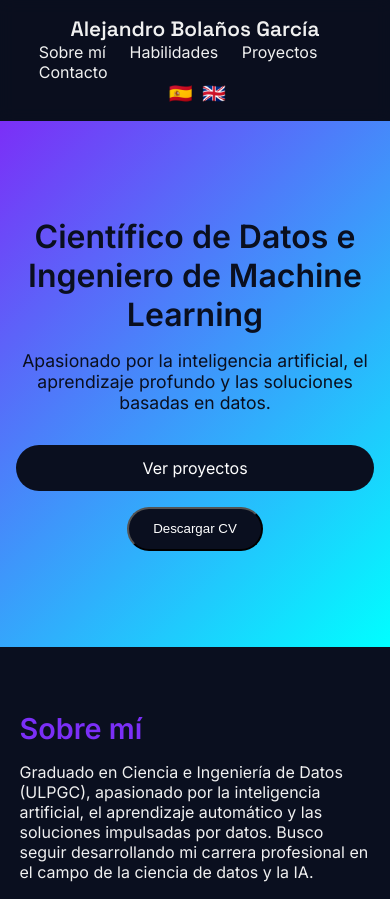
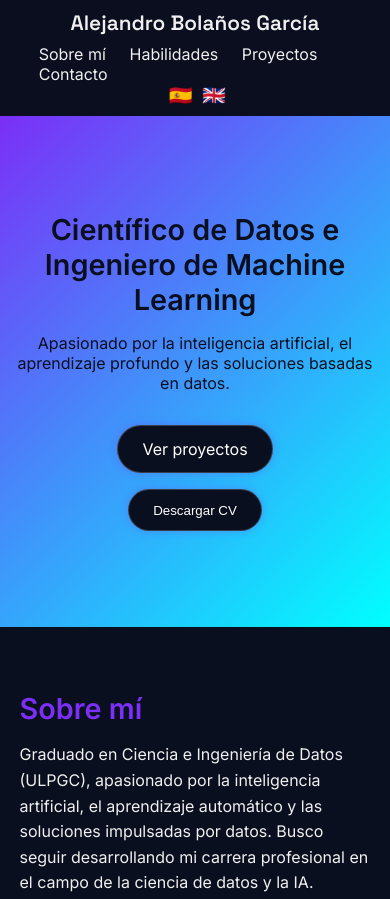
Before and after one commit to alebola/alebola.github.io, a plain HTML site: page index.html in a window 390 px wide. Shown: the top 899 px of the page. Drawn offline with Linux system fonts and the light colour scheme; no server answers.

Commit message:
corrección estilo

```diff
--- a/style.css
+++ b/style.css
@@ -1,16 +1,25 @@
+/* ======== RESET ======== */
 * {
   margin: 0;
   padding: 0;
   box-sizing: border-box;
 }
+
+/* ======== BASE ======== */
 body {
   font-family: 'Inter', sans-serif;
   background-color: #0a0f1f;
   color: #f0f0f0;
   scroll-behavior: smooth;
+  opacity: 0;
+  animation: fadeIn 1s ease forwards;
 }
 
-/* Header */
+@keyframes fadeIn {
+  to { opacity: 1; }
+}
+
+/* ======== HEADER ======== */
 .header {
   display: flex;
   justify-content: space-between;
@@ -19,46 +28,78 @@ body {
   background: rgba(10, 15, 31, 0.9);
   position: sticky;
   top: 0;
+  z-index: 100;
   backdrop-filter: blur(8px);
+  transition: padding 0.3s ease;
 }
+
 .logo {
   font-family: 'Space Grotesk', sans-serif;
   font-size: 1.3rem;
   font-weight: 600;
+  cursor: pointer;
+  transition: all 0.5s ease;
 }
+
+.logo:hover {
+  background: linear-gradient(135deg, #00ffff, #7b2ff7);
+  -webkit-background-clip: text;
+  -webkit-text-fill-color: transparent;
+}
+
 .nav a {
   margin-left: 1.2rem;
   text-decoration: none;
   color: #f0f0f0;
   transition: color 0.3s ease;
 }
+
 .nav a:hover {
   color: #7b2ff7;
 }
+
 .lang-switch button {
   background: none;
   border: none;
   cursor: pointer;
   font-size: 1.2rem;
   margin-left: 0.3rem;
+  color: #f0f0f0;
+  transition: transform 0.3s ease, text-shadow 0.3s ease;
 }
 
-/* Hero */
+.lang-switch button:hover {
+  text-shadow: 0 0 6px #7b2ff7;
+  transform: scale(1.1);
+}
+
+/* ======== HERO ======== */
 .hero {
   background: linear-gradient(135deg, #7b2ff7, #00ffff);
   color: #0a0f1f;
   text-align: center;
   padding: 6rem 1rem;
 }
+
 .hero h2 {
-  font-size: 2rem;
-  font-weight: 600;
+  font-size: 2.2rem;
+  font-weight: 700;
   margin-bottom: 1rem;
 }
+
 .hero p {
   font-size: 1.1rem;
   margin-bottom: 2rem;
 }
+
+.btn-group {
+  display: flex;
+  justify-content: center;
+  gap: 1rem;
+  flex-wrap: wrap;
+}
+
+/* ======== BUTTONS ======== */
 .btn {
   background: #0a0f1f;
   color: #fff;
@@ -66,24 +107,24 @@ body {
   border-radius: 30px;
   text-decoration: none;
   font-weight: 500;
+  border: 1px solid rgba(255, 255, 255, 0.2);
+  box-shadow: 0 0 8px rgba(123, 47, 247, 0.3);
   transition: all 0.3s ease;
 }
+
 .btn:hover {
-  background: #7b2ff7;
-  color: #fff;
-  transform: translateY(-2px);
-}
-.btn-group {
-  display: flex;
-  justify-content: center;
-  gap: 1rem;
+  background: linear-gradient(135deg, #7b2ff7, #00ffff);
+  color: #0a0f1f;
+  box-shadow: 0 0 15px rgba(123, 47, 247, 0.6);
+  transform: translateY(-3px);
 }
 
-/* Dropdown CV */
+/* ======== DROPDOWN CV ======== */
 .dropdown {
   position: relative;
   display: inline-block;
 }
+
 .dropdown-content {
   display: none;
   position: absolute;
@@ -93,89 +134,127 @@ body {
   border-radius: 8px;
   overflow: hidden;
   top: 2.8rem;
+  box-shadow: 0 4px 12px rgba(0, 0, 0, 0.3);
 }
+
 .dropdown:hover .dropdown-content {
   display: block;
 }
+
 .dropdown-content a {
   display: block;
   padding: 0.6rem 1rem;
   text-decoration: none;
   color: #000;
 }
+
 .dropdown-content a:hover {
   background: #eee;
 }
 
-/* Sections */
+/* ======== SECTIONS ======== */
 .section {
   padding: 4rem 5%;
   max-width: 1000px;
   margin: auto;
 }
+
 .section h2 {
   font-size: 1.8rem;
   margin-bottom: 1rem;
   color: #7b2ff7;
 }
+
 .section p {
   margin-bottom: 1rem;
+  line-height: 1.6;
 }
 
-/* Skills */
+/* ======== SKILLS ======== */
 .skills {
   display: flex;
   flex-wrap: wrap;
   gap: 0.5rem;
 }
+
 .skills span {
-  background: rgba(255,255,255,0.1);
+  background: rgba(255, 255, 255, 0.1);
   padding: 0.5rem 1rem;
   border-radius: 20px;
   font-size: 0.9rem;
   transition: all 0.3s;
+  cursor: default;
 }
+
 .skills span:hover {
   background: linear-gradient(135deg, #00ffff, #7b2ff7);
   color: #0a0f1f;
+  box-shadow: 0 0 10px rgba(123, 47, 247, 0.6);
 }
 
-/* Projects */
+/* ======== PROJECTS ======== */
 .projects-grid {
   display: grid;
   grid-template-columns: repeat(auto-fit, minmax(260px, 1fr));
   gap: 1.5rem;
 }
+
 .project-card {
-  background: rgba(255,255,255,0.05);
+  background: rgba(255, 255, 255, 0.05);
   padding: 1.5rem;
   border-radius: 15px;
   transition: all 0.3s ease;
+  border: 1px solid rgba(255, 255, 255, 0.05);
 }
+
 .project-card:hover {
   transform: translateY(-5px);
-  background: rgba(255,255,255,0.1);
+  background: rgba(255, 255, 255, 0.1);
+  box-shadow: 0 0 12px rgba(123, 47, 247, 0.4);
 }
+
 .project-card h3 {
   color: #00ffff;
   margin-bottom: 0.5rem;
 }
+
 .project-card a {
   color: #7b2ff7;
   text-decoration: none;
+  font-weight: 500;
 }
 
-/* Footer */
+.project-card a:hover {
+  text-decoration: underline;
+}
+
+/* ======== FOOTER ======== */
 .footer {
   text-align: center;
   padding: 1.5rem;
   background: #0a0f1f;
   color: #888;
   font-size: 0.9rem;
+  border-top: 1px solid rgba(255, 255, 255, 0.1);
 }
 
-/* Responsive */
+/* ======== RESPONSIVE ======== */
 @media (max-width: 768px) {
-  .header { flex-direction: column; }
-  .btn-group { flex-direction: column; }
+  .header {
+    flex-direction: column;
+    padding: 0.6rem 5%;
+  }
+  .nav {
+    margin-top: 0.5rem;
+  }
+  .btn-group {
+    flex-direction: column;
+    align-items: center;
+  }
+  .hero h2 {
+    font-size: 1.8rem;
+  }
+  .hero p {
+    font-size: 1rem;
+  }
 }
```
